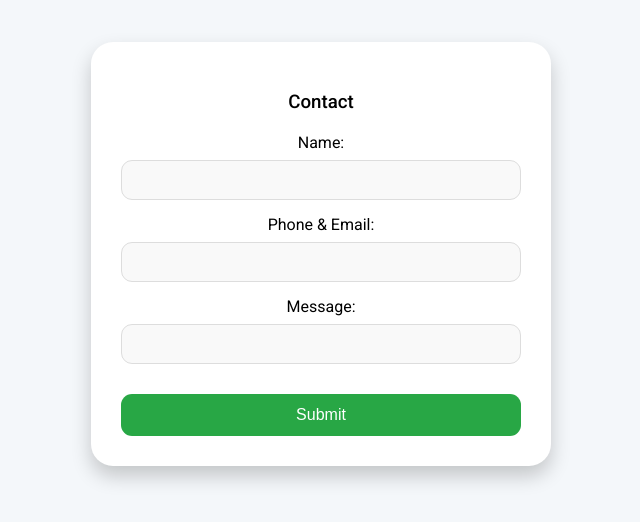
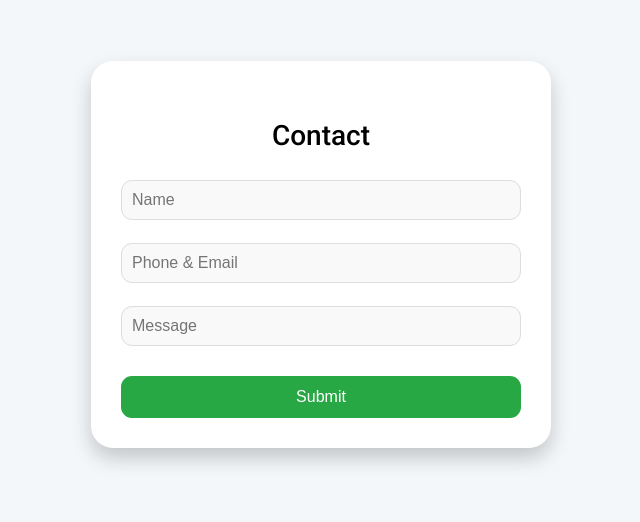
Before and after one commit to FRAMEllARCHIVE/FORMS, a plain HTML site: page index.html in a window 1280 px wide. Shown: the part 146-668 px from the top of the page, without its empty margins (319-959 px from the left). Drawn offline with Linux system fonts and the light colour scheme.

Commit message:
Update index.html

```diff
--- a/index.html
+++ b/index.html
@@ -62,6 +62,7 @@
         h3 {
             margin-bottom: 20px;
             font-weight: 500;
+            font-size: 28px; /* Increased font size */
         }
 
         .form-group input:focus {
@@ -77,16 +78,13 @@
         <h3>Contact</h3>
         <form id="customForm">
             <div class="form-group">
-                <label for="name">Name:</label>
-                <input type="text" id="name" required>
+                <input type="text" id="name" placeholder="Name" required>
             </div>
             <div class="form-group">
-                <label for="phoneEmail">Phone & Email:</label>
-                <input type="text" id="phoneEmail" required>
+                <input type="text" id="phoneEmail" placeholder="Phone & Email" required>
             </div>
             <div class="form-group">
-                <label for="message">Message:</label>
-                <input type="text" id="message" required>
+                <input type="text" id="message" placeholder="Message" required>
             </div>
 
             <button type="submit">Submit</button>
```
Lines whose indentation alone changed are shown as unchanged.
